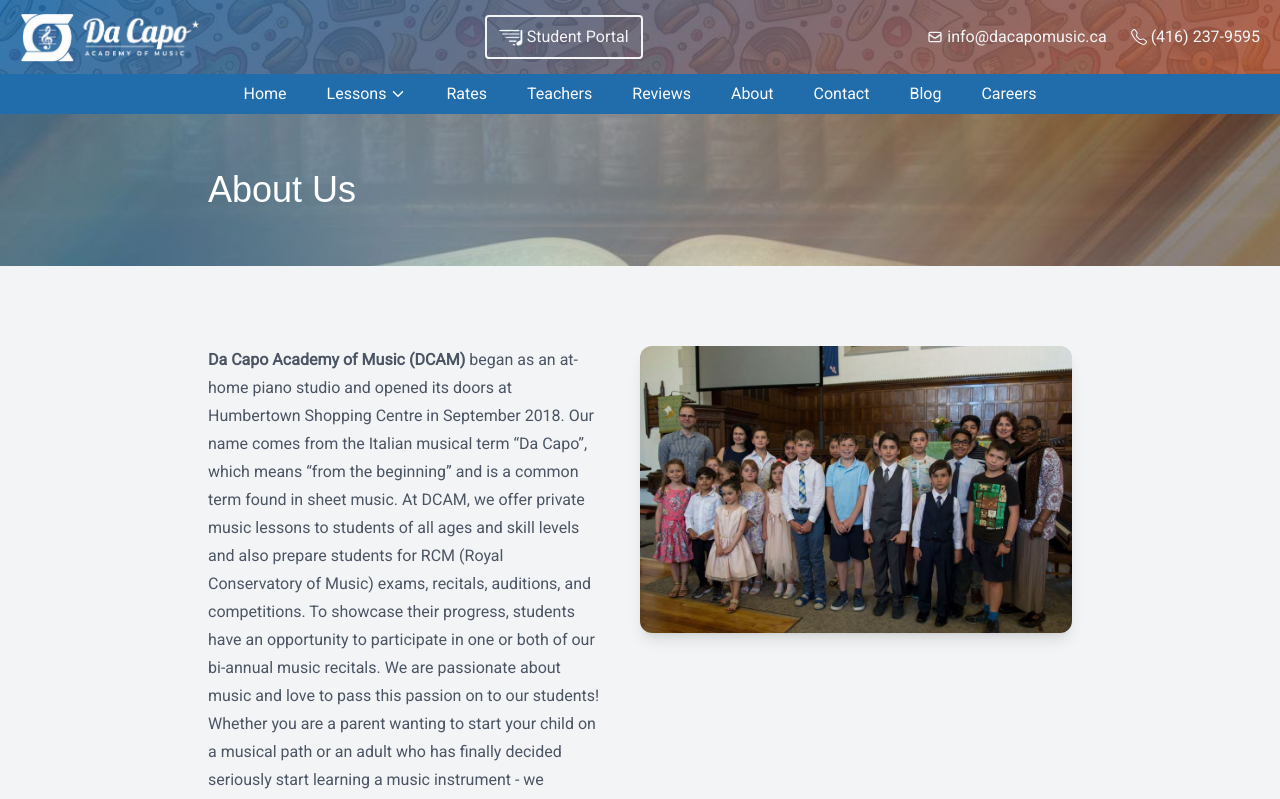
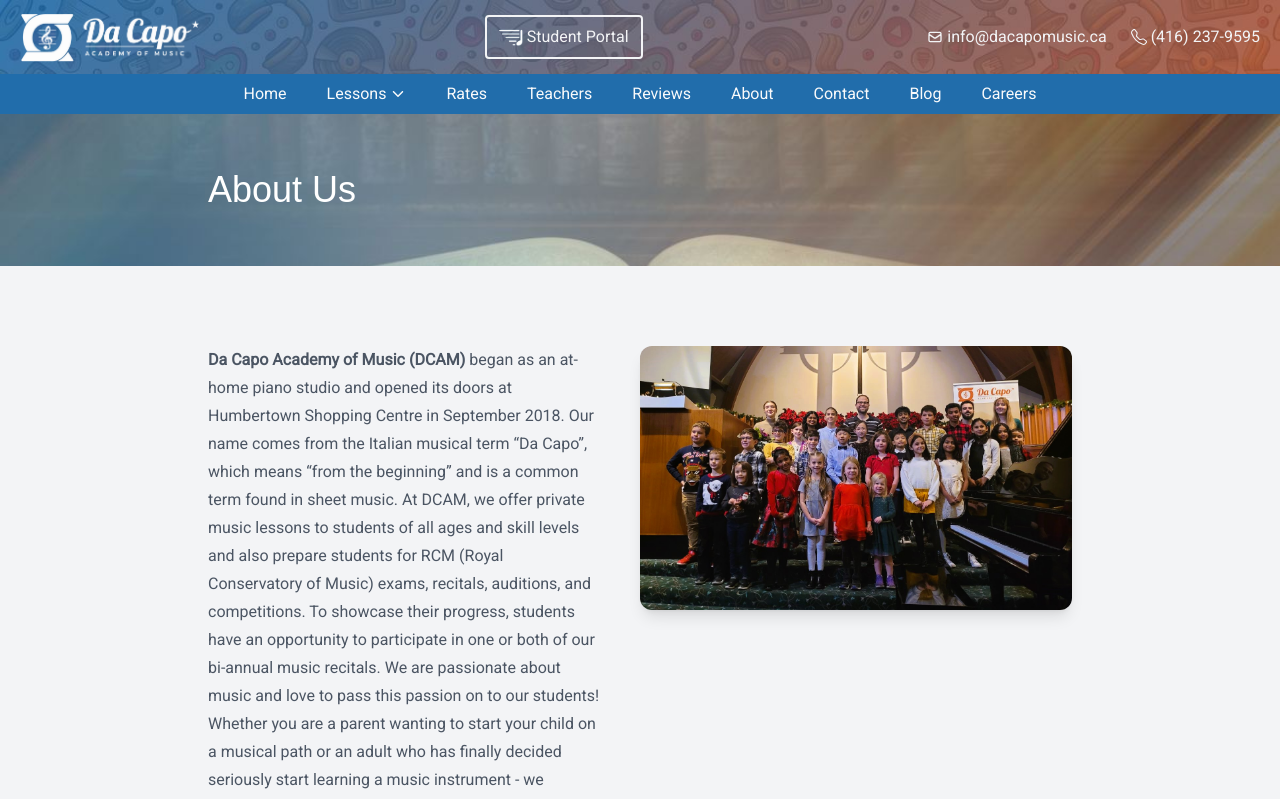
Before and after one commit to tbabyuk/DCAM-2023-NextJS, a Next.js app: page /about in a window 1280 px wide. Shown: the top 799 px of the page. Built offline with nearby package versions, Linux system fonts and the light colour scheme; a web font is replaced by a local one.

Commit message:
updated About Us page photo

```diff
--- a/app/(pages)/about/page.jsx
+++ b/app/(pages)/about/page.jsx
@@ -29,7 +29,7 @@ const About = () => {
                         </div>
 
                         <div>
-                            <img src="/school_1.jpg" alt="Da Capo Academy of Music first recital" className="rounded-xl shadow-lg" />
+                            <img src="/images/winter_2023.jpg" alt="Da Capo Academy of Music first recital" className="rounded-xl shadow-lg" />
                         </div>
                     </section>
             </main>
```
Also changed, not shown: public/images/winter_2023.jpg (added).
